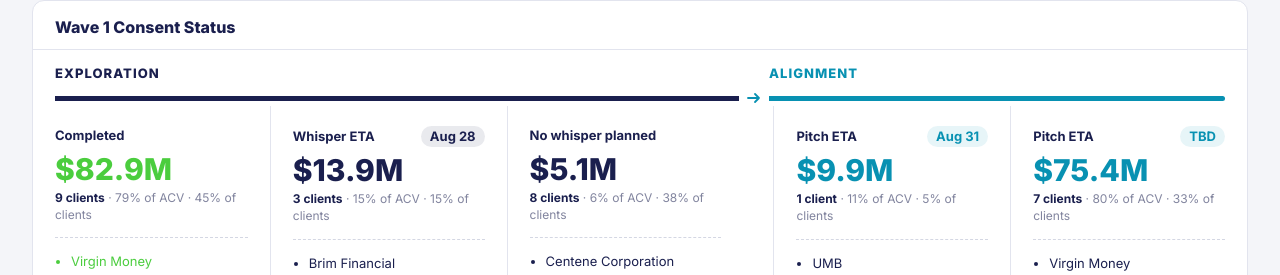
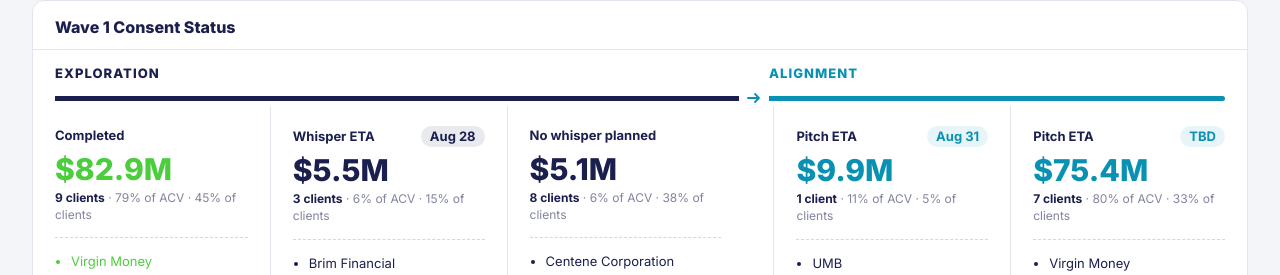
Before and after one commit to JolaOgunlana/project-marlin-gtm-deal-dashboard, a Next.js app: page / in a window 1280 px wide. Shown: the part 1209-1484 px from the top of the page. Built offline with nearby package versions, Linux system fonts and the light colour scheme; a web font is replaced by a local one.

Commit message:
fix: update Whisper ETA ACV and client percentage details in ConsentTracker

```diff
--- a/components/dashboard/ConsentTracker.tsx
+++ b/components/dashboard/ConsentTracker.tsx
@@ -776,8 +776,8 @@ export function ConsentTrackerPage({ page, onNavigate, onFaqLink }: { page: Page
               nameColor: '#4bcd3e',
             },
             {
-              label: 'Whisper ETA', date: 'Aug 28', barColor: INK, acv: '$13.9M', acvColor: INK,
-              meta: '3 clients · 15% of ACV · 15% of clients',
+              label: 'Whisper ETA', date: 'Aug 28', barColor: INK, acv: '$5.5M', acvColor: INK,
+              meta: '3 clients · 6% of ACV · 15% of clients',
               names: ['Brim Financial', 'HSBC', 'First Bank Puerto Rico'],
               nameColor: INK,
             },
```
